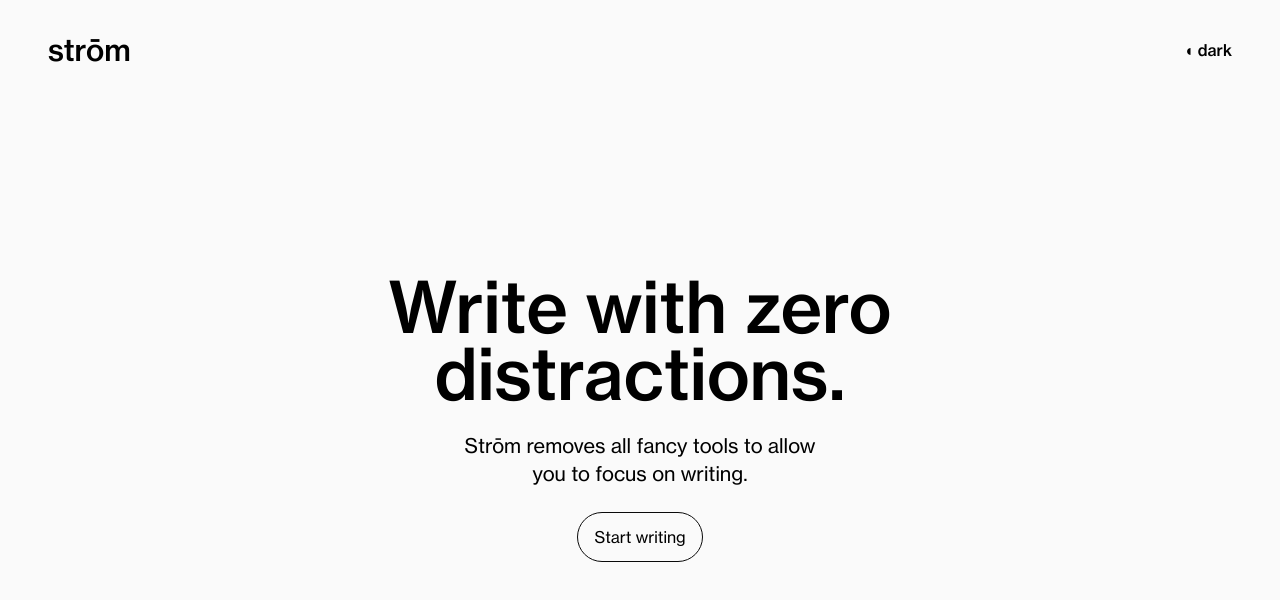
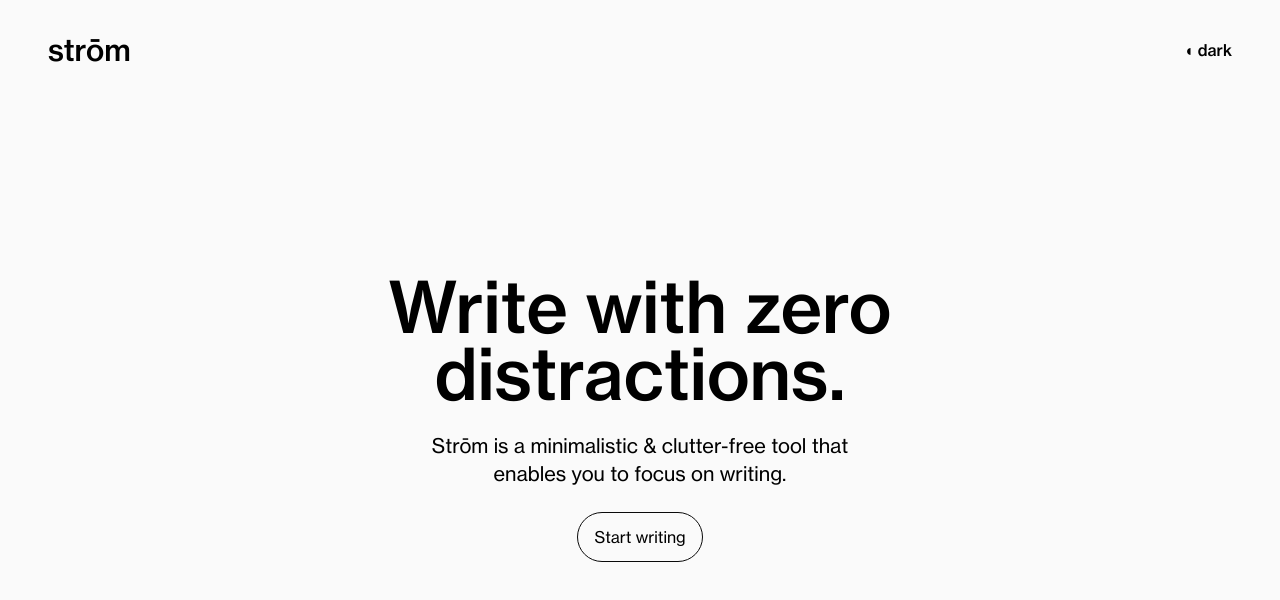
Before and after one commit to alexakten/strom, a Next.js app: page / in a window 1280 px wide. Shown: the top 600 px of the page. Built offline with nearby package versions, Linux system fonts and the light colour scheme.

Commit message:
landing page copy

```diff
--- a/src/app/page.tsx
+++ b/src/app/page.tsx
@@ -26,8 +26,8 @@
           Write with zero
           <br /> distractions.
         </h1>
-        <p className="text-lg sm:text-xl max-w-sm ">
-          Strōm removes all fancy tools to allow you to focus on writing.
+        <p className="text-lg sm:text-xl max-w-md ">
+          Strōm is a minimalistic & clutter-free tool that enables you to focus on writing.
         </p>
         <Link href={"/type"}>
           <button
```
